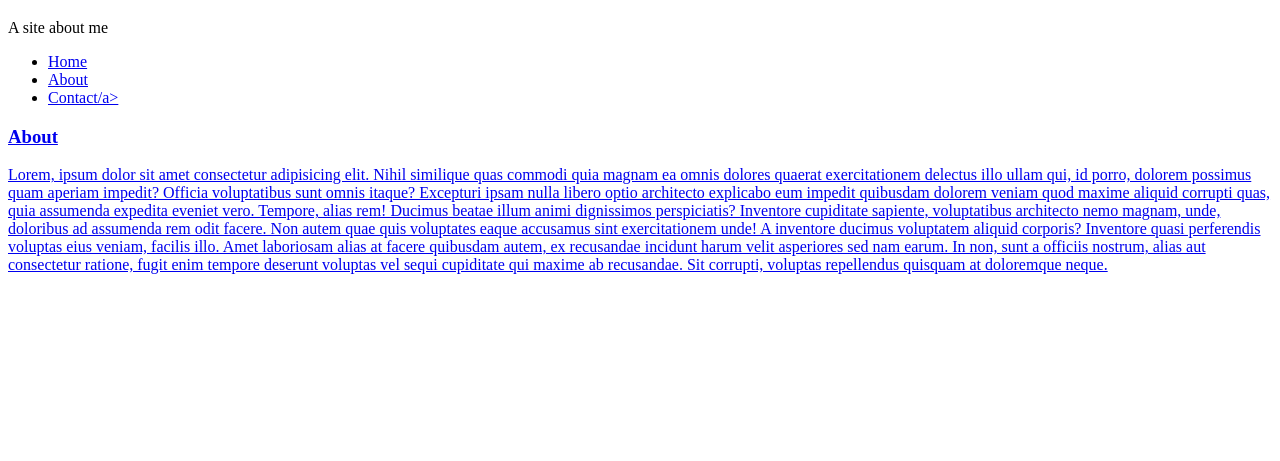
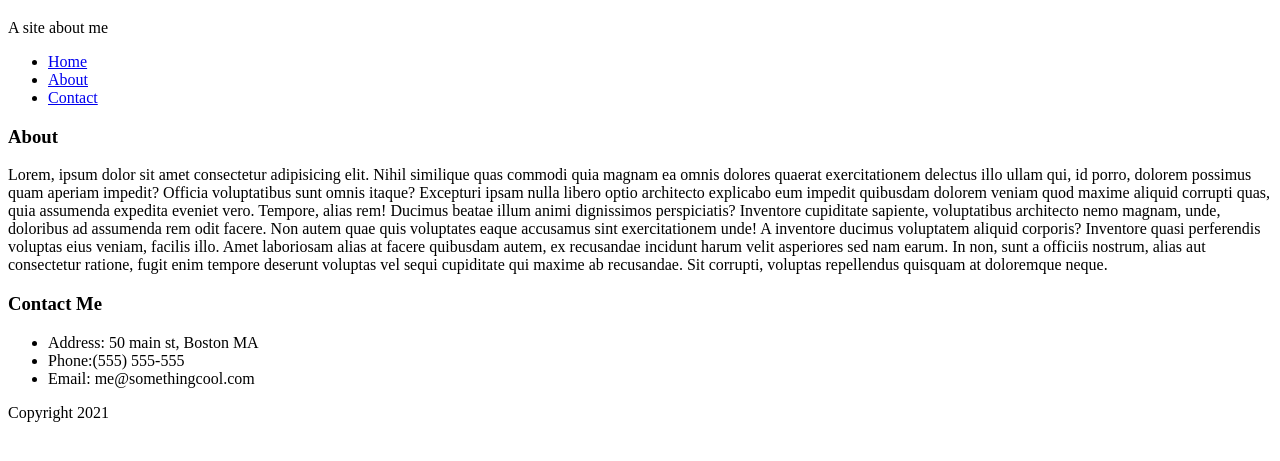
Before and after one commit to LexLive/Modern_HTML_CSS_Sass, a plain HTML site: page 15_Divs_Spans_Classes_Ids.html in a window 1280 px wide. Shown: the part 61-522 px from the top of the page. Drawn offline with Linux system fonts and the light colour scheme.

Commit message:
Update 15_Divs_Spans_Classes_Ids.html

```diff
--- a/15_Divs_Spans_Classes_Ids.html
+++ b/15_Divs_Spans_Classes_Ids.html
@@ -13,7 +13,7 @@
   <ul>
     <li><a href="#">Home</a></li>
     <li><a href="#">About</a></li>
-    <li><a href="#">Contact/a></li>
+    <li><a href="#">Contact</a></li>
   </ul>
   <div id="about">
     <h3>About</h3>
@@ -24,6 +24,18 @@
     In non, sunt a officiis nostrum, alias aut consectetur ratione, fugit enim tempore deserunt voluptas vel sequi cupiditate qui maxime ab recusandae. Sit corrupti, voluptas repellendus quisquam at doloremque neque.</p>
   </div>
 
+  <div id="contact">
+    <h3>Contact Me</h3>
+    <ul>
+      <li>Address: 50 main st, Boston MA</li>
+      <li>Phone:(555) 555-555</li>
+      <li>Email: me@somethingcool.com</li>
+    </ul>
+  </div>
+
+  <div id="footer">
+    <p>Copyright 2021</p>
+  </div>
 
 </body>
 </html>
```
